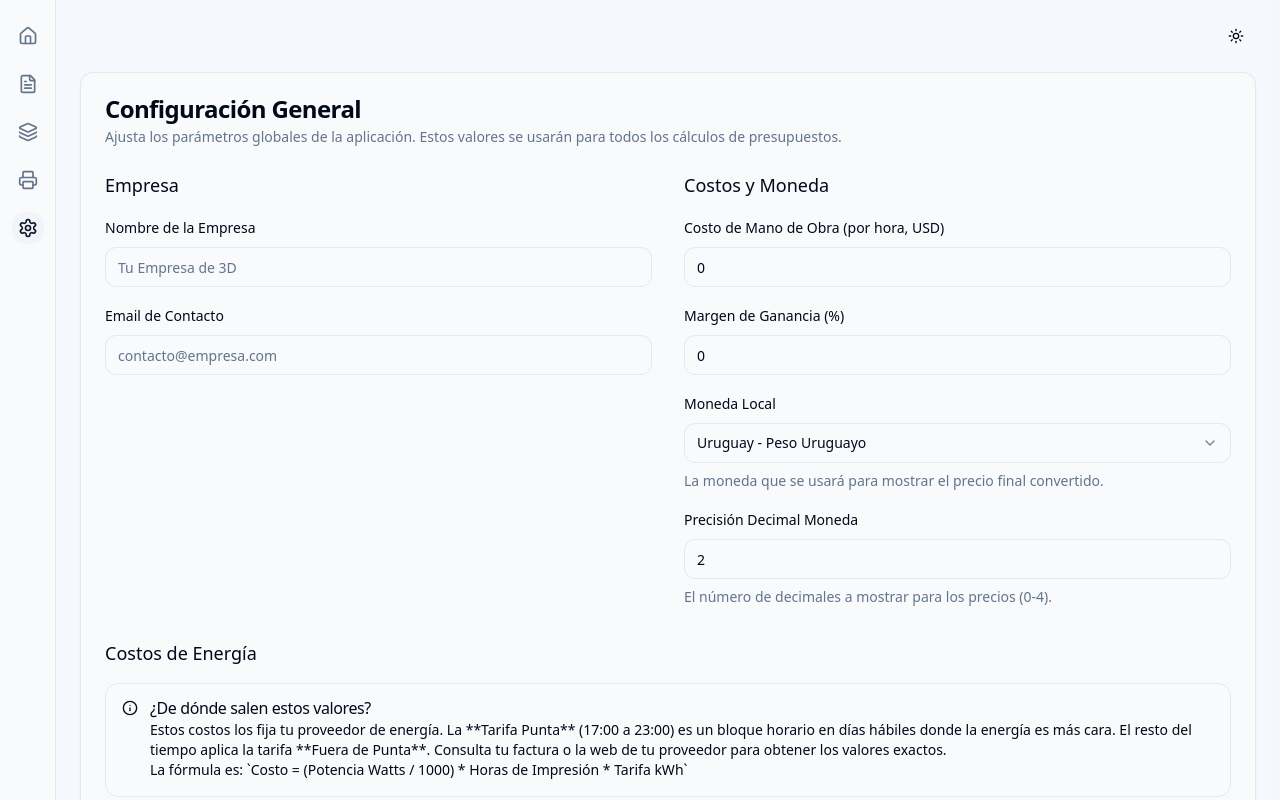
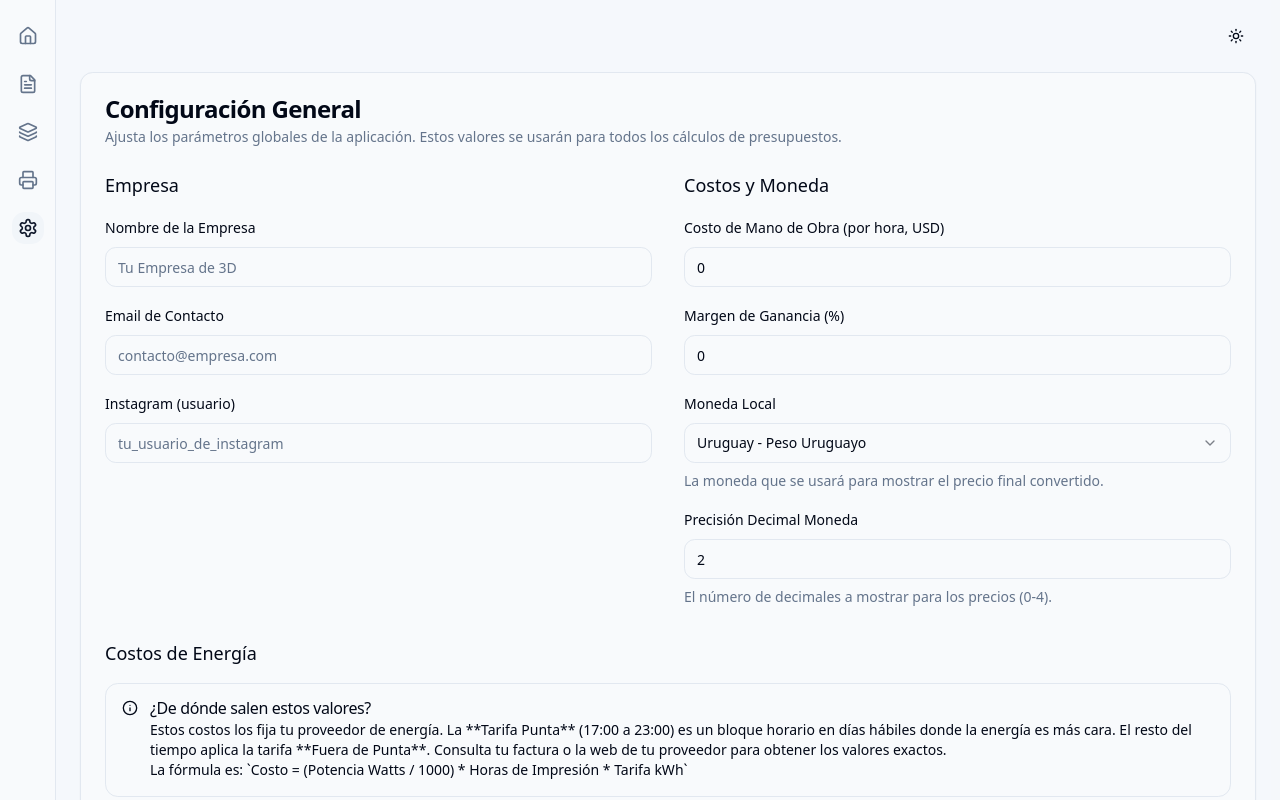
Before and after one commit to danifacelli/Cotiza3D, a Next.js app: page /settings in a window 1280 px wide. Shown: the top 800 px of the page. Built offline with nearby package versions, Linux system fonts and the light colour scheme.

Commit message:
en la configuracion que se pueda cargar el instagram

```diff
--- a/src/components/settings/settings-form.tsx
+++ b/src/components/settings/settings-form.tsx
@@ -24,6 +24,7 @@ import { LATAM_CURRENCIES } from "@/lib/constants"
 export const SettingsSchema = z.object({
   companyName: z.string().min(1, "El nombre es requerido"),
   companyContact: z.string().email("Debe ser un email válido"),
+  companyInstagram: z.string().optional(),
   laborCostPerHour: z.coerce.number().min(0, "Debe ser un número positivo"),
   profitMargin: z.coerce.number().min(0, "Debe ser un número positivo"),
   currencyDecimalPlaces: z.coerce.number().min(0, "Puede ser entre 0 y 4").max(4),
@@ -48,6 +49,7 @@ export function SettingsForm({ defaultValues, onSave }: SettingsFormProps) {
       ...defaultValues,
       companyName: defaultValues?.companyName ?? '',
       companyContact: defaultValues?.companyContact ?? '',
+      companyInstagram: defaultValues?.companyInstagram ?? '',
       laborCostPerHour: defaultValues?.laborCostPerHour ?? 0,
       profitMargin: defaultValues?.profitMargin ?? 0,
       currencyDecimalPlaces: defaultValues?.currencyDecimalPlaces ?? 2,
@@ -95,6 +97,19 @@ export function SettingsForm({ defaultValues, onSave }: SettingsFormProps) {
                       <FormLabel>Email de Contacto</FormLabel>
                       <FormControl>
                         <Input placeholder="contacto@empresa.com" {...field} />
+                      </FormControl>
+                      <FormMessage />
+                    </FormItem>
+                  )}
+                />
+                 <FormField
+                  control={form.control}
+                  name="companyInstagram"
+                  render={({ field }) => (
+                    <FormItem>
+                      <FormLabel>Instagram (usuario)</FormLabel>
+                      <FormControl>
+                        <Input placeholder="tu_usuario_de_instagram" {...field} />
                       </FormControl>
                       <FormMessage />
                     </FormItem>
--- a/src/lib/defaults.ts
+++ b/src/lib/defaults.ts
@@ -5,6 +5,7 @@ import { nanoid } from 'nanoid';
 export const DEFAULT_SETTINGS: Settings = {
   companyName: '',
   companyContact: '',
+  companyInstagram: '',
   laborCostPerHour: 0,
   profitMargin: 0,
   currencyDecimalPlaces: 2,
--- a/src/lib/types.ts
+++ b/src/lib/types.ts
@@ -19,6 +19,7 @@ export interface Settings {
   profitMargin: number; // percentage
   companyName: string;
   companyContact: string;
+  companyInstagram?: string;
   currencyDecimalPlaces: number;
   localCurrency: string; // e.g. 'UYU'
   peakEnergyCostKwh: number; // in USD
```
